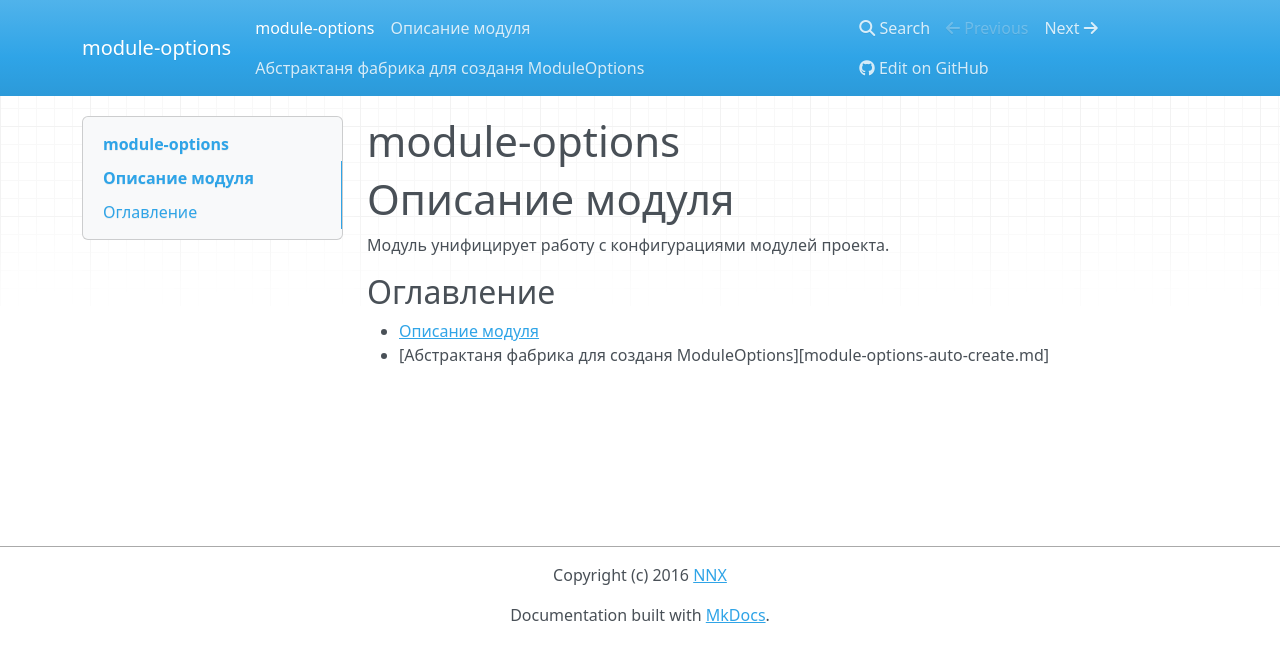
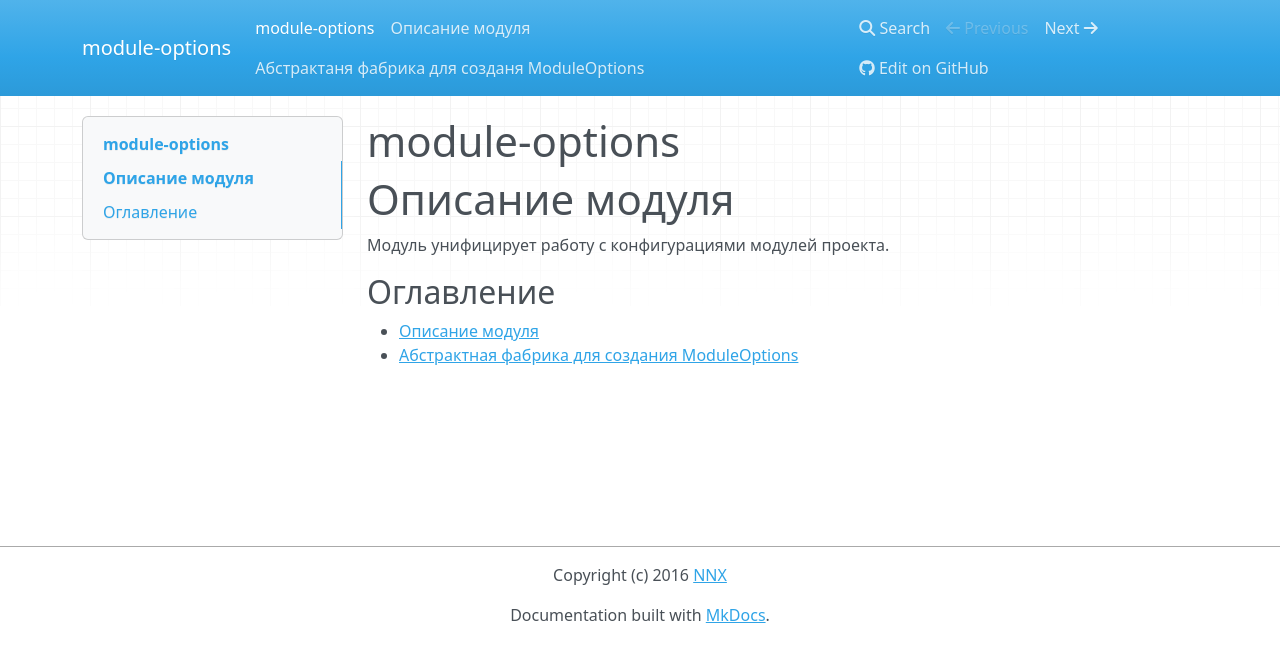
Before and after one commit to nnx-company/module-options, an MkDocs documentation site: the page built from doc/book/ru/index.md, in a window 1280 px wide. Shown: the top 662 px of the page. Built offline with MkDocs 1.6.1, drawn with Linux system fonts in a browser that asks for light colours; nearby versions of some CDN libraries; old or Windows-style settings are respelled for this version of MkDocs.

Commit message:
Update index.md

```diff
--- a/doc/book/ru/index.md
+++ b/doc/book/ru/index.md
@@ -6,4 +6,4 @@
 
 ## Оглавление
 - [Описание модуля](module-description.md)
-- [Абстрактаня фабрика для созданя ModuleOptions][module-options-auto-create.md]
+- [Абстрактная фабрика для создания ModuleOptions](module-options-auto-create.md)
```
